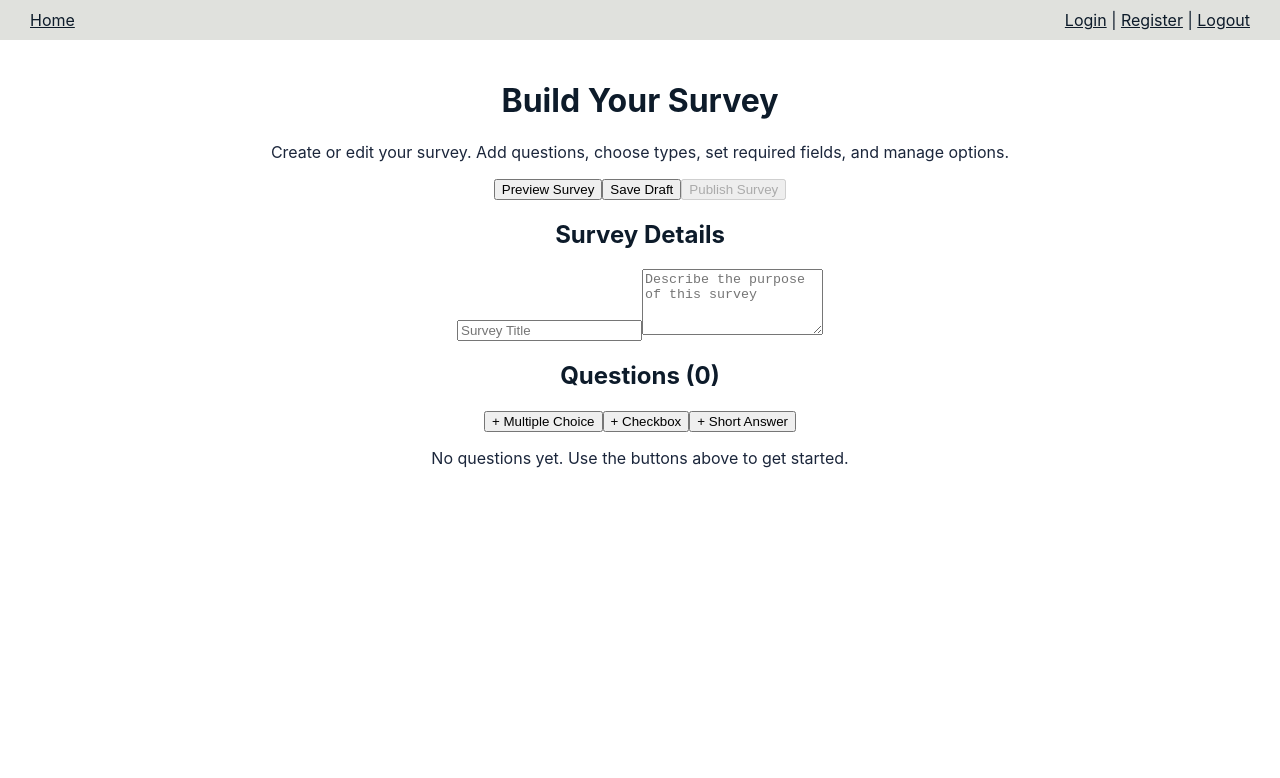
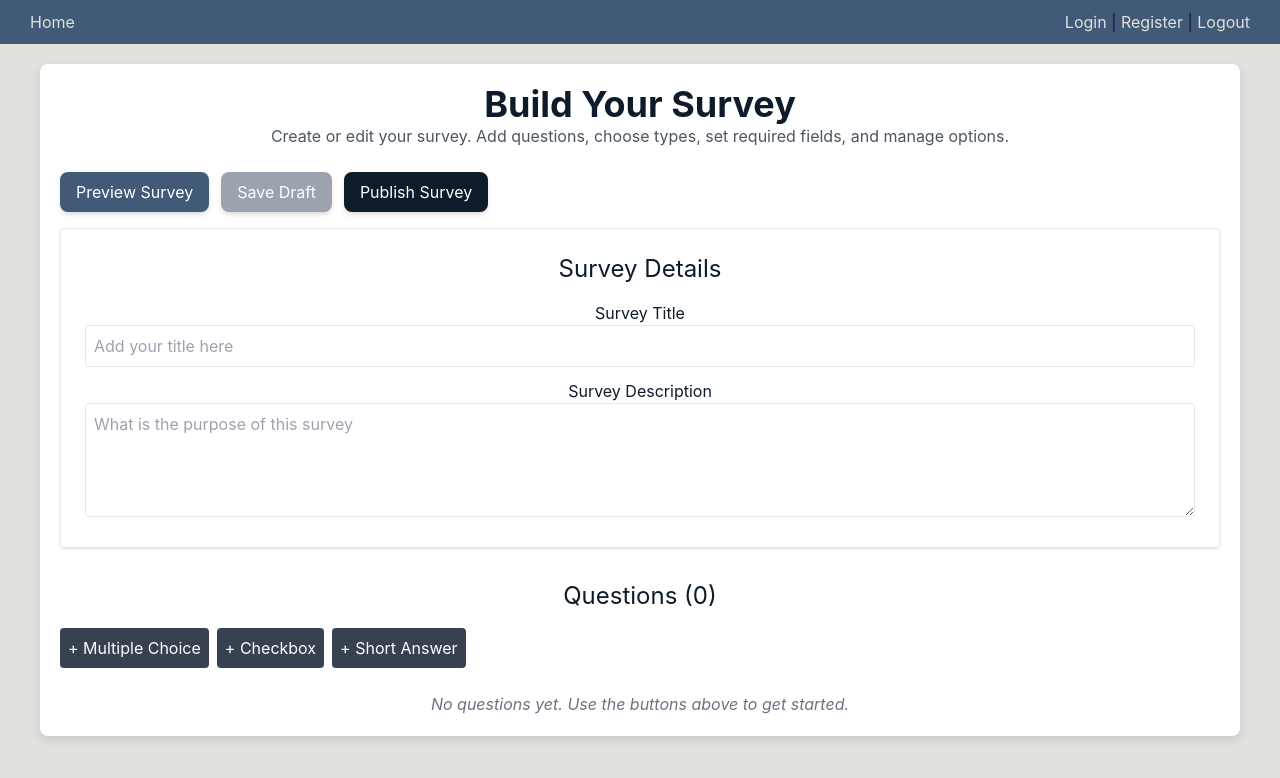
Before and after one commit to JonGlaab/Pollarity-Frontend, a React (Create React App) app: page /survey/create in a window 1280 px wide. Shown: the top 778 px of the page. Built offline with nearby package versions, Linux system fonts and the light colour scheme.

Commit message:
Added config items for Tailwind

```diff
--- /dev/null
+++ b/craco.config.js
@@ -0,0 +1,23 @@
+const path = require('path');
+
+module.exports = {
+    style: {
+        postcss: {
+            env: {
+                stage: 3,
+                features: {
+                    'nesting-rules': true,
+                },
+            },
+            plugins: [
+                require('tailwindcss'),
+                require('autoprefixer'),
+            ],
+        },
+    },
+    webpack: {
+        alias: {
+            '@': path.resolve(__dirname, 'src'),
+        },
+    },
+};
--- /dev/null
+++ b/postcss.config.js
@@ -0,0 +1,8 @@
+module.exports = {
+    plugins: {
+        // Tailwind CSS processes the directives
+        tailwindcss: {},
+        // Autoprefixer adds vendor prefixes (e.g., -webkit-) for broad browser support
+        autoprefixer: {},
+    },
+}
--- a/src/index.css
+++ b/src/index.css
@@ -1,3 +1,7 @@
+@tailwind base;
+@tailwind components;
+@tailwind utilities;
+
 body {
   margin: 0;
   font-family: -apple-system, BlinkMacSystemFont, 'Segoe UI', 'Roboto', 'Oxygen',
@@ -6,7 +10,9 @@ body {
   -webkit-font-smoothing: antialiased;
   -moz-osx-font-smoothing: grayscale;
 
+    background-color: #e0e1dd;
     color: #0d1b2a;
+    margin: 0;
 
 }
 
@@ -24,9 +30,12 @@ a {
     justify-content: space-between;
     align-items: center;
     padding: 10px 30px;
-    background-color: #E0E1DD;
+    background-color: #415A77;
     width: 100%;
     box-sizing: border-box;
+    }
+.mainNav a{
+    color:  #e0e1dd;
 }
 
 h1, h2, h3, h4, h5, h6 {
@@ -40,9 +49,13 @@ p {
 /* index.css or your combined CSS file */
 
 .App {
+    background-color: #ffffff;
+    box-shadow: 0 4px 8px rgba(0, 0, 0, 0.1);
+    padding: 20px;
     max-width: 1200px;
-    margin: 0 auto;
-    padding: 20px;
+    margin: 20px auto;
+    text-align: left;
+    border-radius: 8px;
 }
 
 .container {
--- a/src/pages/CreateSurvey.js
+++ b/src/pages/CreateSurvey.js
@@ -178,36 +178,42 @@ export const CreateSurvey = () => {
             <p className="text-gray-600 mb-6">Create or edit your survey. Add questions, choose types, set required fields, and manage options.</p>
 
             {/* Action Buttons */}
-            <div className="flex space-x-4 mb-8">
-                <button onClick={() => setIsPreviewMode(true)} className="bg-blue-500 text-white p-2 rounded">
+            <div className="flex space-x-3 mb-4">
+                <button onClick={() => setIsPreviewMode(true)} className="bg-[#415a77] text-white py-2 px-4 rounded-lg shadow-md hover:bg-[#1b263b]">
                     Preview Survey
                 </button>
-                <button onClick={() => handleSave('draft')} disabled={isSaving} className="bg-green-500 text-white p-2 rounded">
+                <button onClick={() => handleSave('draft')} disabled={isSaving} className="bg-gray-400 text-white py-2 px-4 rounded-lg shadow-md">
                     {isSaving ? 'Saving Draft...' : 'Save Draft'}
                 </button>
-                <button onClick={() => handleSave('published')} disabled={isSaving || !survey.title || survey.questions.length === 0} className="bg-purple-500 text-white p-2 rounded">
+                <button onClick={() => handleSave('published')} disabled={isSaving || !survey.title || survey.questions.length === 0} className="bg-[#0d1b2a] text-white py-2 px-4 rounded-lg shadow-md hover:bg-[#1b263b]">
                     Publish Survey
                 </button>
             </div>
 
             <div className="survey-details mb-8 border p-6 rounded shadow">
                 <h2 className="text-2xl mb-4">Survey Details</h2>
-                <input
+                <div>
+                    <label>Survey Title</label>
+                    <input
                     type="text"
                     name="title"
-                    placeholder="Survey Title"
+                    placeholder="Add your title here"
                     value={survey.title}
                     onChange={handleSurveyDetailChange}
                     className="w-full p-2 border rounded mb-3"
                 />
+                </div>
+                <div>
+                    <label>Survey Description</label>
                 <textarea
                     name="description"
-                    placeholder="Describe the purpose of this survey"
+                    placeholder="What is the purpose of this survey"
                     value={survey.description}
                     onChange={handleSurveyDetailChange}
                     rows="4"
                     className="w-full p-2 border rounded"
                 />
+                </div>
             </div>
 
             <div className="questions-section">
--- /dev/null
+++ b/tailwind.config.js
@@ -0,0 +1,20 @@
+/** @type {import('tailwindcss').Config} */
+module.exports = {
+
+    content: [
+        "./src/**/*.{js,jsx,ts,tsx}",
+    ],
+    theme: {
+        extend: {
+
+            colors: {
+                'brand-darkest': '#0d1b2a',
+                'brand-dark': '#1b263b',
+                'brand-mid': '#415a77',
+                'brand-light': '#778da9',
+                'brand-bg': '#e0e1dd',
+            },
+        },
+    },
+    plugins: [],
+}
```
Also changed, not shown: package.json (+10 -4 lines), 1 other file (tests, documents, lock files or other folders).
